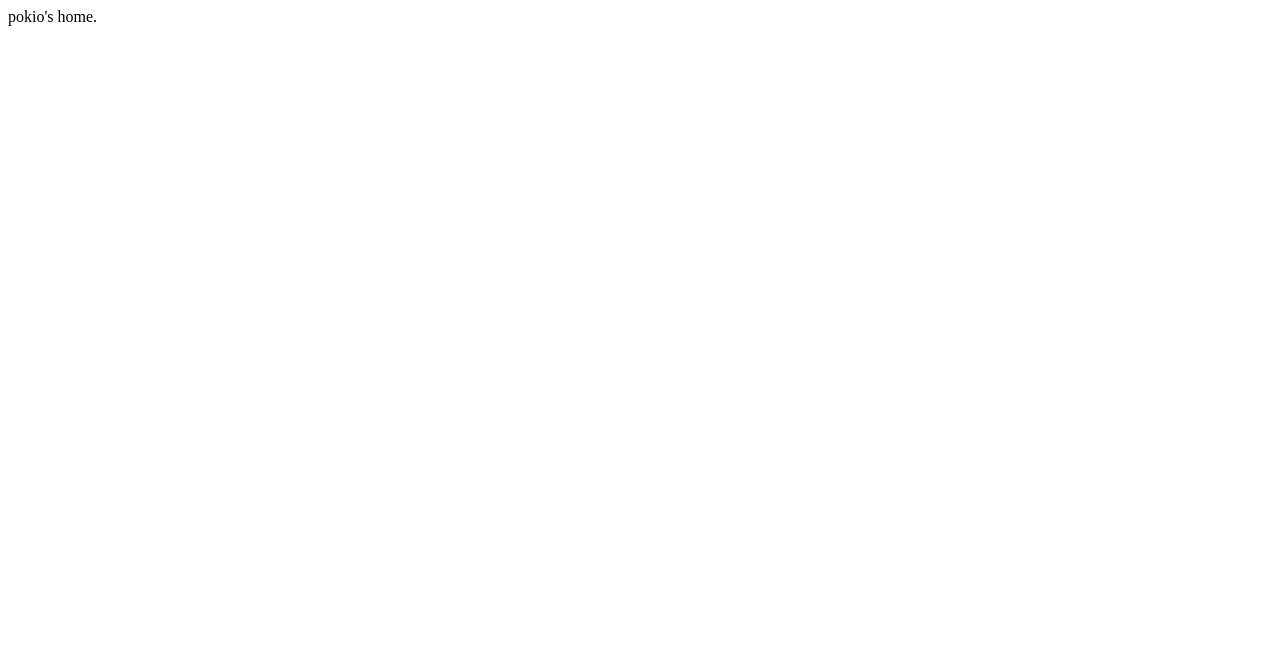
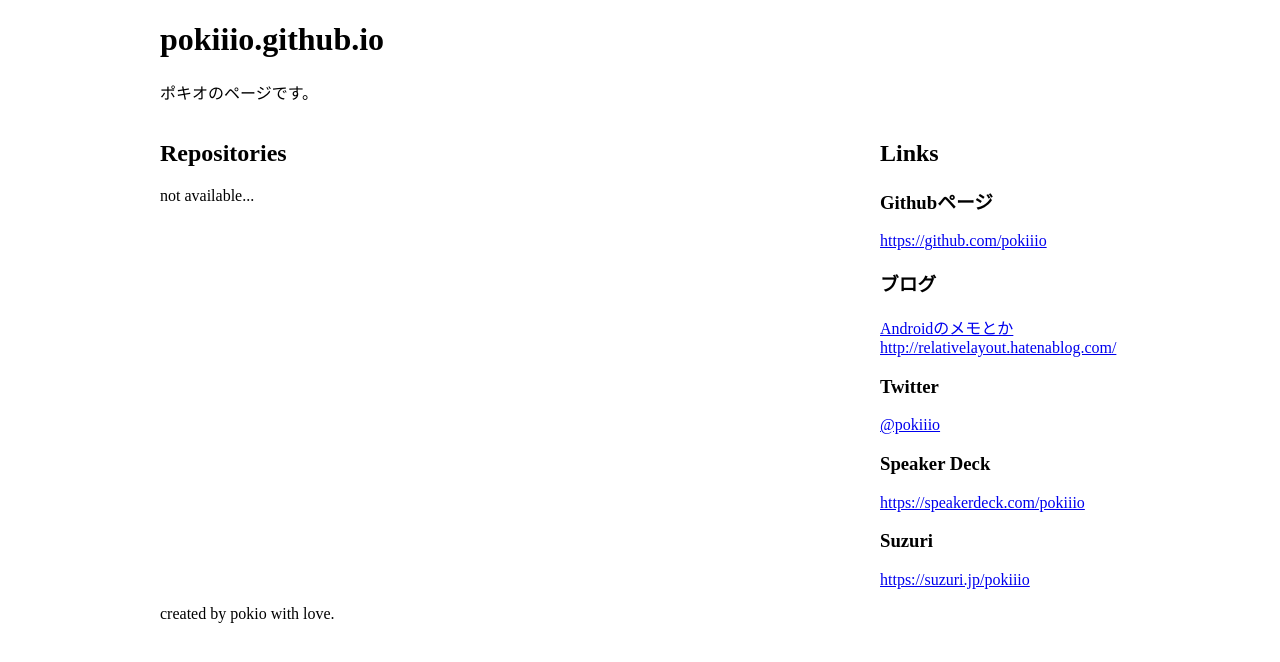
Before and after one commit to pokiiio/pokiiio.github.io, a plain HTML site: page index.html in a window 1280 px wide. Drawn offline with Linux system fonts and the light colour scheme; no server answers.

Commit message:
Update page.

```diff
--- a/index.html
+++ b/index.html
@@ -1 +1,92 @@
-pokio's home.
+<!DOCTYPE html>
+<html lang="ja">
+
+<head>
+    <meta charset="utf-8">
+    <title>pokiiio.github.io</title>
+    <meta name="description" content="pokio's github page">
+    <meta name="keywords" content="pokio,pokiiio,ポキオ">
+    <link rel="stylesheet" type="text/css" href="pokio.css">
+    <script type="text/javascript">
+        window.onload = function () {
+            var xmlHttpRequest = new XMLHttpRequest();
+            xmlHttpRequest.onreadystatechange = function () {
+                if (this.readyState != 4) {
+                    return;
+                }
+
+                if (this.status == 200) {
+                    var data = JSON.parse(xmlHttpRequest.responseText);
+                    for (var i = 0; i < data.length; i++) {
+                        var div_element = document.createElement("div");
+                        div_element.id = "repository";
+                        div_element.innerHTML = '<h3><a href="' + data[i].html_url + '">' + data[i].name + '</a></h3><p>' + data[i].description + '</p>';
+                        var parent_object = document.getElementById("repositories");
+                        parent_object.appendChild(div_element);
+                    }
+                } else {
+                    var div_element = document.createElement("div");
+                    div_element.innerHTML = '<p>not available...</p>';
+                    var parent_object = document.getElementById("repositories");
+                    parent_object.appendChild(div_element);
+                }
+            };
+            xmlHttpRequest.open('GET', 'https://api.github.com/users/pokiiio/repos?sort=updated');
+            xmlHttpRequest.send();
+        };
+    </script>
+</head>
+
+<body>
+    <div id="wrap">
+        <header id="header">
+            <div id="title">
+                <h1>pokiiio.github.io</h1>
+                <p>ポキオのページです。</p>
+            </div>
+        </header>
+
+        <main id="main">
+            <h2>Repositories</h2>
+            <div id="repositories"></div>
+        </main>
+
+        <div id="side">
+            <h2>Links</h2>
+
+            <h3>Githubページ</h3>
+            <p>
+                <a href="https://github.com/pokiiio">https://github.com/pokiiio</a>
+            </p>
+
+            <h3>ブログ</h3>
+            <p>
+                <a href="http://relativelayout.hatenablog.com/">Androidのメモとか
+                    <br>http://relativelayout.hatenablog.com/</a>
+            </p>
+
+            <h3>Twitter</h3>
+            <p>
+                <a href="https://twitter.com/pokiiio">@pokiiio</a>
+            </p>
+
+            <h3>Speaker Deck</h3>
+            <p>
+                <a href="https://speakerdeck.com/pokiiio">https://speakerdeck.com/pokiiio</a>
+            </p>
+
+            <h3>Suzuri</h3>
+            <p>
+                <a href="https://suzuri.jp/pokiiio">https://suzuri.jp/pokiiio</a>
+            </p>
+        </div>
+
+        <footer id="footer">
+            <p>
+                created by pokio with love.
+            </p>
+        </footer>
+    </div>
+</body>
+
+</html>
--- /dev/null
+++ b/pokio.css
@@ -0,0 +1,26 @@
+#wrap {
+    width:960px;
+    margin:0px auto;
+}
+#header{
+  width: 960px;
+  word-wrap:break-word;
+}
+#main{
+  width: 720px;
+  float: left;
+  word-wrap:break-word;
+}
+#side{
+  width: 240px;
+  float: right;
+  word-wrap:break-word;
+}
+p{
+    word-wrap:break-word;
+}
+#footer{
+  clear: both;
+  width: 960px;
+  word-wrap:break-word;
+}
```
